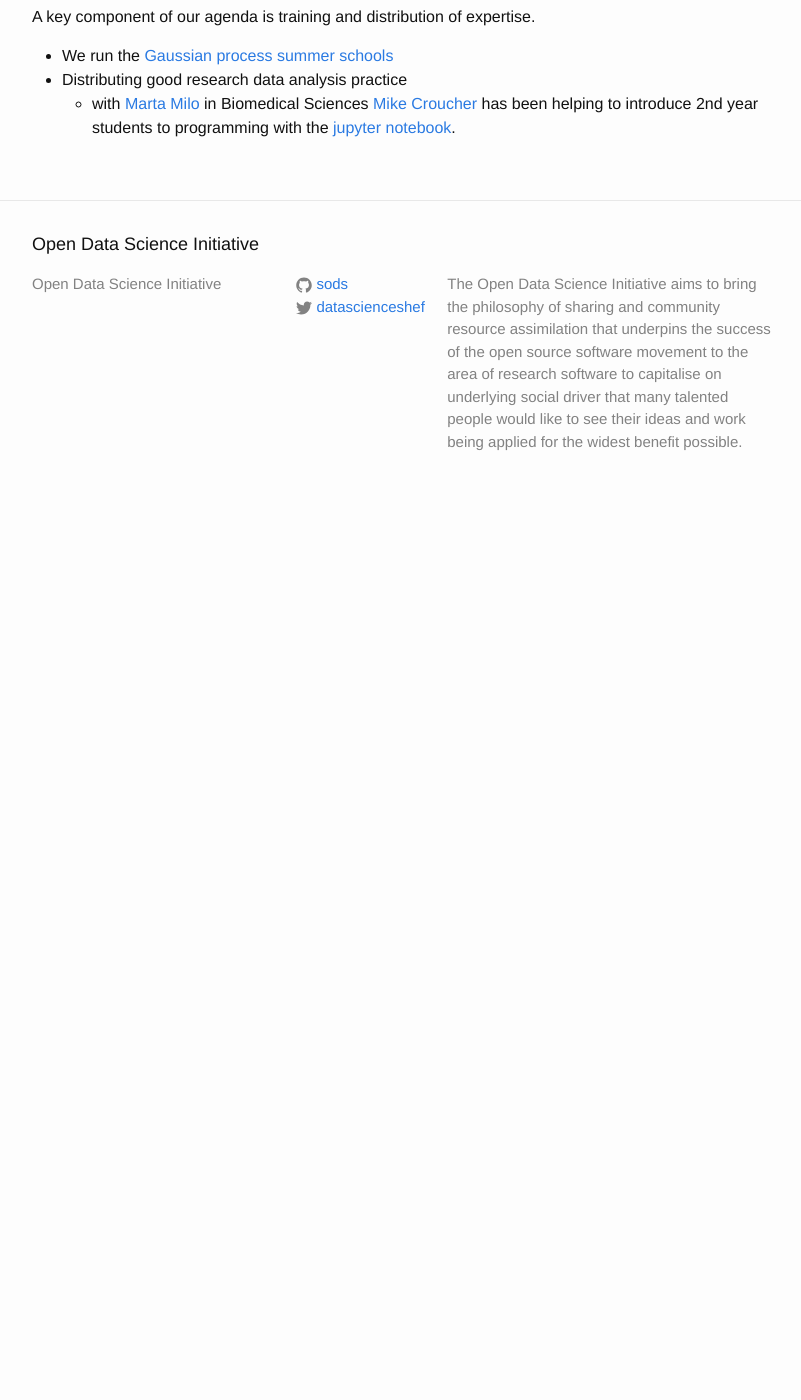
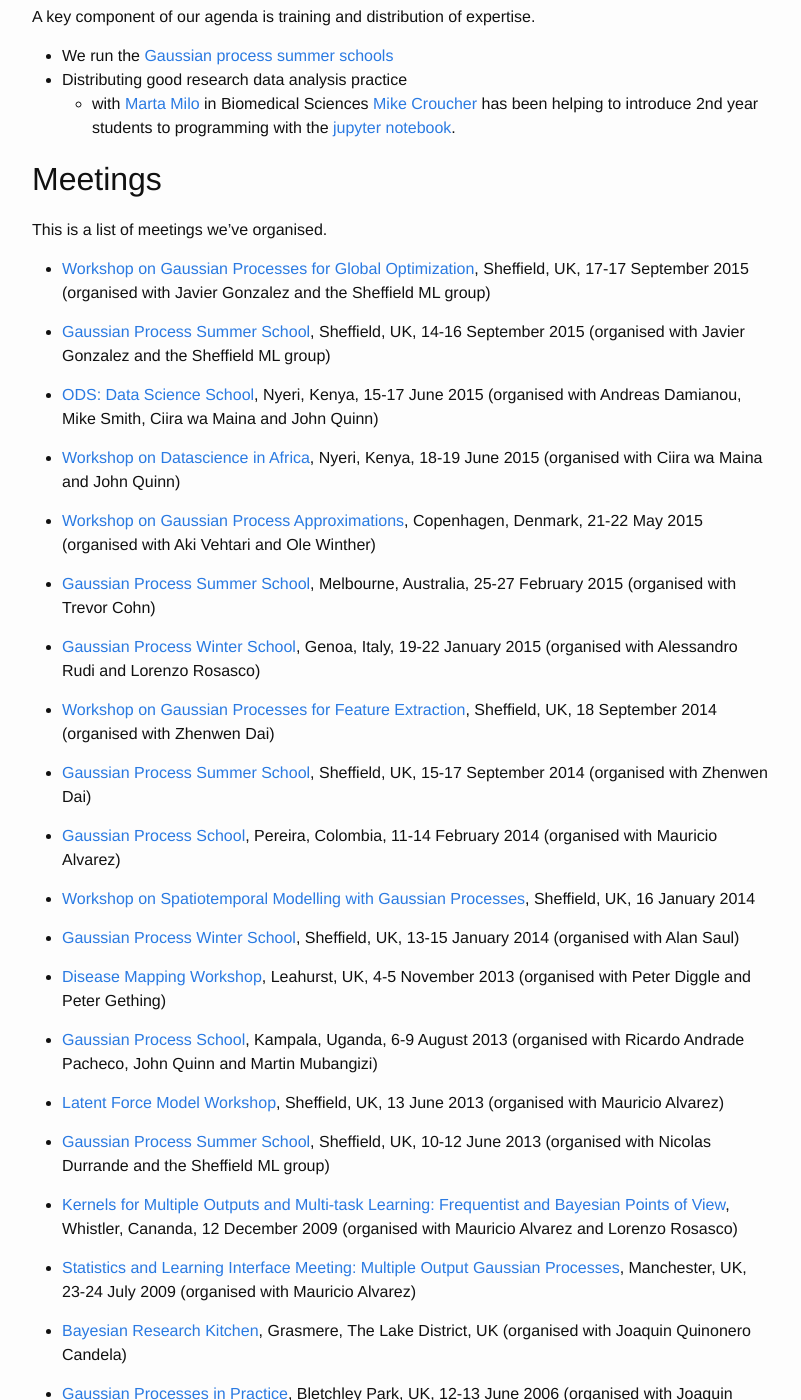
Before and after one commit to sods/sods.github.io, a Jekyll site: the page built from training.md, in a window 1280 px wide and 1400 px high, scrolled down 215 px. Shown: the whole window, without its empty margins (238-1039 px from the left). Built offline with Jekyll 4.4.1, drawn with Linux system fonts in a browser that asks for light colours; before the commit the page ends 900 px from its top, so only the background shows below that; some of the changed text lies outside the part shown.

Commit message:
Add more details on training courses.

```diff
--- /dev/null
+++ b/_data/meetings.csv
@@ -0,0 +1,22 @@
+present,location,startday,endday,startmonth,endmonth,year,event,url,coorganizers
+Y,"Sheffield, UK",17,17,September,,2015,"Workshop on Gaussian Processes for Global Optimization",./gpgo15,Javier Gonzalez and the Sheffield ML group
+Y,"Sheffield, UK",14,16,September,,2015,"Gaussian Process Summer School",./gpss15,Javier Gonzalez and the Sheffield ML group
+Y,"Nyeri, Kenya",15,17,June,,2015,"ODS: Data Science School",./dss15,"Andreas Damianou, Mike Smith, Ciira wa Maina and John Quinn"
+Y,"Nyeri, Kenya",18,19,June,,2015,"Workshop on Datascience in Africa",./dsa15,"Ciira wa Maina and John Quinn"
+,"Copenhagen, Denmark",21,22,May,,2015,Workshop on Gaussian Process Approximations,./gpa15,"Aki Vehtari and Ole Winther"
+,"Melbourne, Australia",25,27,February,,2015,"Gaussian Process Summer School",./gprs15b,Trevor Cohn
+,"Genoa, Italy",19,22,January,,2015,"Gaussian Process Winter School",./gprs15a,Alessandro Rudi and Lorenzo Rosasco
+,"Sheffield, UK",18,,September,,2014,"Workshop on Gaussian Processes for Feature Extraction",./gpfe14,Zhenwen Dai
+,"Sheffield, UK",15,17,September,,2014,"Gaussian Process Summer School",./gpss14,Zhenwen Dai
+,"Pereira, Colombia",11,14,February,,2014,"Gaussian Process School",./gprs14,Mauricio Alvarez
+,"Sheffield, UK",16,,January,,2014,"Workshop on Spatiotemporal Modelling with Gaussian Processes",./gpst14,
+,"Sheffield, UK",13,15,January,,2014,"Gaussian Process Winter School",./gpws14,Alan Saul, Andreas Damianou and the Sheffield ML group
+,"Leahurst, UK",4,5,November,,2013,"Disease Mapping Workshop",./leahurst13,Peter Diggle and Peter Gething
+,"Kampala, Uganda",6,9,August,,2013,"Gaussian Process School",./gprs13,"Ricardo Andrade Pacheco, John Quinn and Martin Mubangizi"
+,"Sheffield, UK",13,,June,,2013,"Latent Force Model Workshop",./lfm13,Mauricio Alvarez
+,"Sheffield, UK",10,12,June,,2013,"Gaussian Process Summer School",./gpss13,Nicolas Durrande and the Sheffield ML group
+,"Whistler, Cananda",12,,December,,2009,"Kernels for Multiple Outputs and Multi-task Learning: Frequentist and Bayesian Points of View",./mock09,Mauricio Alvarez and Lorenzo Rosasco
+,"Manchester, UK",23,24,July,,2009,"Statistics and Learning Interface Meeting: Multiple Output Gaussian Processes",./slim09,Mauricio Alvarez
+,"Grasmere, The Lake District, UK",,,,,,"Bayesian Research Kitchen",./bark08,Joaquin Quinonero Candela
+,"Bletchley Park, UK",12,13,June,,2006,"Gaussian Processes in Practice",./gpip,Joaquin Quinonero Candela and Anton Schwaighofer
+,"Sheffield, UK",9,10,June,,2005,"Gaussian Process Round Table",./gprt,
--- a/training.md
+++ b/training.md
@@ -9,3 +9,12 @@ A key component of our agenda is training and distribution of expertise.
 - We run the [Gaussian process summer schools](http://gpss.cc)
 - Distributing good research data analysis practice
   - with [Marta Milo](https://www.sheffield.ac.uk/bms/research/milo) in Biomedical Sciences [Mike Croucher](http://www.walkingrandomly.com/?page_id=2) has been helping to introduce 2nd year students to programming with the [jupyter notebook](jupyter.org).
+
+
+## Meetings
+
+This is a list of meetings we've organised.
+
+{% for meeting in site.data.meetings %}
+-  [{{ meeting.event }}]({{ meeting.url }}), {{ meeting.location }}{% if meeting.startday %}, {{ meeting.startday }}{% if meeting.endday %}-{{ meeting.endday }}{% endif %}{% endif %} {{ meeting.startmonth }} {{ meeting.year }} {% if meeting.coorganizers %} (organised with {{ meeting.coorganizers }}){% endif %}
+{% endfor %}
```
